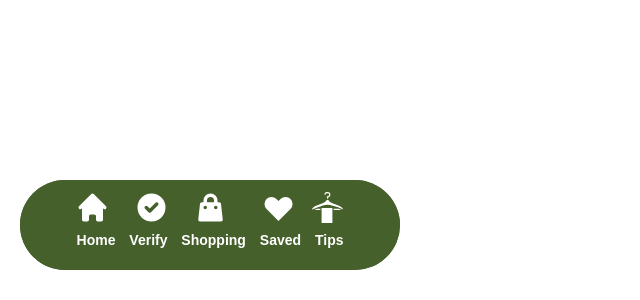
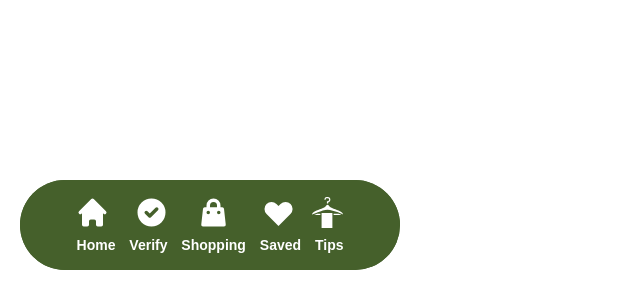
Before and after one commit to DevOfHockey/dcdfinal-mobile, a Next.js app: page / in a window 1280 px wide. Shown: the part 500-800 px from the top of the page, without its empty margins (0-640 px from the left). Built offline with nearby package versions, Linux system fonts and the light colour scheme.

Commit message:
menu bar updates

```diff
--- a/styles/menubar.css
+++ b/styles/menubar.css
@@ -16,18 +16,23 @@
 .labels {
     position: relative;
     text-align: center;
-    bottom: -10px;
+    bottom: -15px;
 }
 
 .icons p {
     position:relative;
-    bottom: -10px;
+    bottom: -15px;
     margin: 10px;
 }
 
 .icons p:nth-child(4) {
     position:relative;
     left: 10px;
+}
+
+.icons p:nth-child(3) {
+    position:relative;
+    left: 3px;
 }
 
 p {
```
